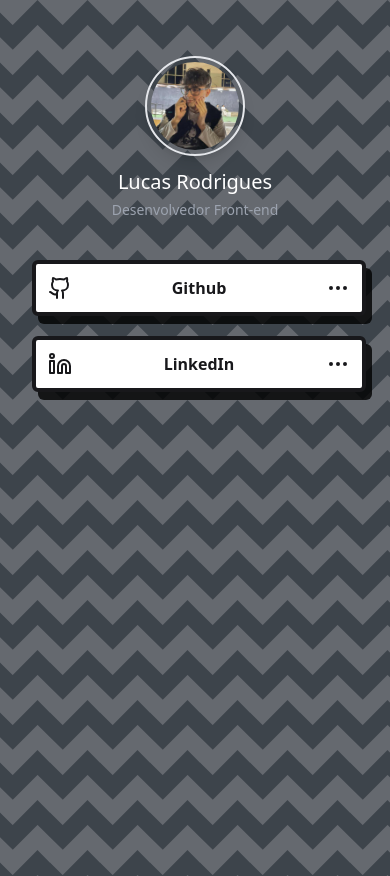
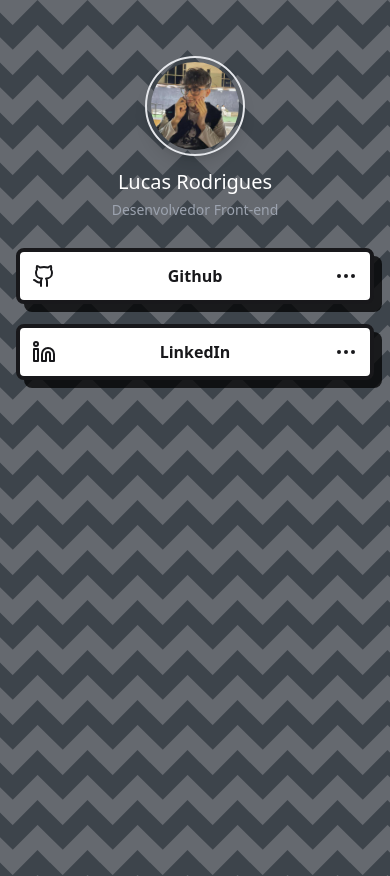
Before and after one commit to rodrigueslucas062/linktree, a Next.js app: page / in a window 390 px wide. Built offline with nearby package versions, Linux system fonts and the light colour scheme.

Commit message:
📱Links responsiveness

```diff
--- a/src/components/main/Main.jsx
+++ b/src/components/main/Main.jsx
@@ -5,13 +5,15 @@
 const Main = () => {
     return (
         <section className="rounded-2xl min-h-screen">
+            <div className="">
                 <div className="flex flex-col items-center pt-10">
                     <Image className="mb-3 rounded-full shadow-lg border-2 p-1 border-azul-claro" src={Perfil} alt="Lucas Rodrigues" width={100} height={100} />
                     <h5 className="mb-1 text-xl font-medium text-white">Lucas Rodrigues</h5>
                     <span className="text-sm mb-6 text-gray-400">Desenvolvedor Front-end</span>
                 </div>
-            <div className="p-3 space-y-4">
+                <div className="flex flex-col items-center space-y-4">
                     <LinksGrid />
+                </div>
             </div>
         </section>
     )
--- a/src/components/main/links.js
+++ b/src/components/main/links.js
@@ -21,15 +21,15 @@
 };
 
 const Links = ({ link, titulo, icone }) => {
-  const Icone = icone && icons[icone]
+  const Icone = icone && icons[icone];
   const [isHovered, setIsHovered] = useState(false);
 
   return (
     <Link
       href={link}
-      className="rounded-[6px] cursor-pointer inline-block m-1 p-3 w-full relative transition-none bg-white border-4 border-zinc-900 text-zinc-900 md:mx-48 hover:translate-y-1"
+      className="rounded-lg cursor-pointer inline-block m-1 p-3 w-full lg:w-1/3 relative transition-none bg-white border-4 border-zinc-900 text-zinc-900 hover:translate-y-1"
       target="_blank"
-      style={{ boxShadow: "6px 8px 0px rgba(0, 0, 0, 0.8)" }}
+      style={{ boxShadow: "8px 8px 0px rgba(0, 0, 0, 0.75)" }}
       onMouseEnter={() => setIsHovered(true)}
       onMouseLeave={() => setIsHovered(false)} >
       <div className="flex items-center justify-between">
@@ -53,7 +53,7 @@
         />
       ))}
     </>
-  )
-}
+  );
+};
 
 export default LinksGrid;
```
Lines whose indentation alone changed are shown as unchanged.
